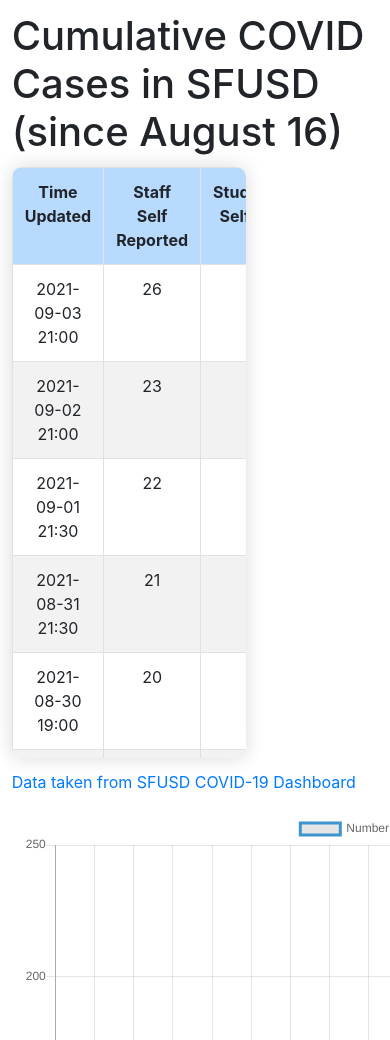
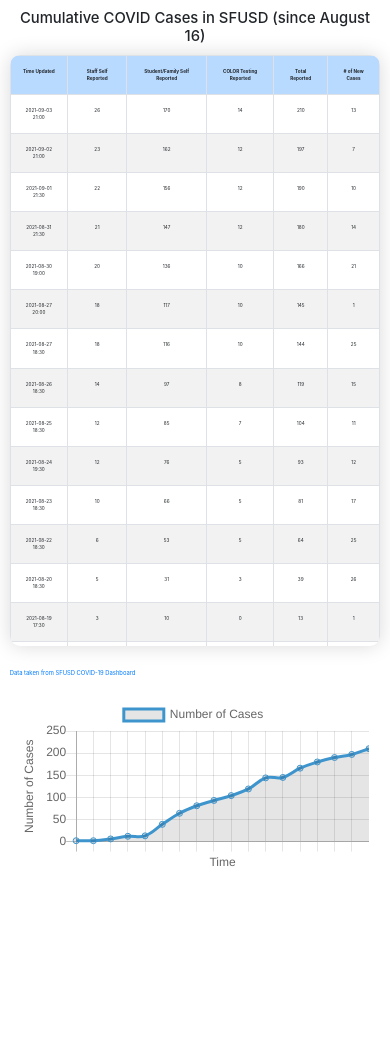
Before and after one commit to angela139/sfusdcovidtracker, a Flask app: page / in a window 390 px wide; the page is wider, and only the part inside the window is pictured. Shown: the top 1040 px of that part. After the commit the page ends 867 px from the top of that part, so only its background shows below. Run offline with Flask 2, Linux system fonts and the light colour scheme; some libraries are stand-ins or nearby versions.

Commit message:
Made table and graph responsive to device size

```diff
--- a/static/styles.css
+++ b/static/styles.css
@@ -1,20 +1,24 @@
 h1 {
-   margin: 3%;
+   margin: 2.5vw;
+   font-size: 3.8vw;
+   text-align: center;
 }
 
 a {
-    margin-left: 3%;
+    margin-left: 2.5vw;
+    font-size: 1.5vw;
 }
 
 .style-table {
-    margin-left: 3%;
+    margin-left: 2.5vw;
     margin-bottom: 3%;
-    width: 60vw;
+    width: 95vw;
     height: 50vh;
     overflow: auto;
     text-align: center;
     border-radius: 10px;
     box-shadow: 0 0 20px rgba(0, 0, 0, 0.15);
+    font-size: 1.2vw;
 }
 
 .style-table::-webkit-scrollbar {
@@ -28,11 +32,11 @@ a {
     -webkit-box-shadow: 0 0 1px rgba(255, 255, 255, .5);
 }
 
-.vertical-scrollable > tbody > tr > td{
-      position: absolute;
-      width: 50%;
-}
-
 #covid_graph {
     margin: 5%;
 }
+
+.chart-container {
+    height: 50vh;
+    width: 90vw;
+}
--- a/templates/index.html
+++ b/templates/index.html
@@ -10,7 +10,7 @@
 </head>
 <body>
     <h1>Cumulative COVID Cases in SFUSD (since August 16)</h1>
-    <div class="vertical-scrollable style-table">
+    <div class="vertical-scrollable style-table table-responsive">
         <table class="table table-striped table-bordered">
           <tr class="table-primary">
             <th scope="col">Time Updated</th>
@@ -34,7 +34,9 @@
     </div>
     <a href="https://www.sfusd.edu/covid-19-response-updates-and-resources/health-and-safety-guidelines/when-someone-gets-sick/covid-19-testing-dashboard" target="_blank">
             Data taken from SFUSD COVID-19 Dashboard</a>
-    <canvas id="covid_graph" width="700" height="700"></canvas>
+    <div class="chart-container">
+        <canvas id="covid_graph"></canvas>
+    </div>
     <script>
         var chart = document.getElementById("covid_graph");
         var line_graph = new Chart(chart, {
@@ -56,16 +58,27 @@
                   }]
             },
             options: {
-                responsive: false,
+                responsive: true,
                 tooltips: {
                     mode: 'x-axis'
                 },
                 scales: {
                     xAxes: [{
+                        scaleLabel: {
+                            display: true,
+                            labelString: 'Time'
+                        },
                         ticks: {
                             display: false
                         }
+                    }],
+                    yAxes: [{
+                        scaleLabel: {
+                            display: true,
+                            labelString: 'Number of Cases'
+                        }
                     }]
+
                 }
             }
 
```
